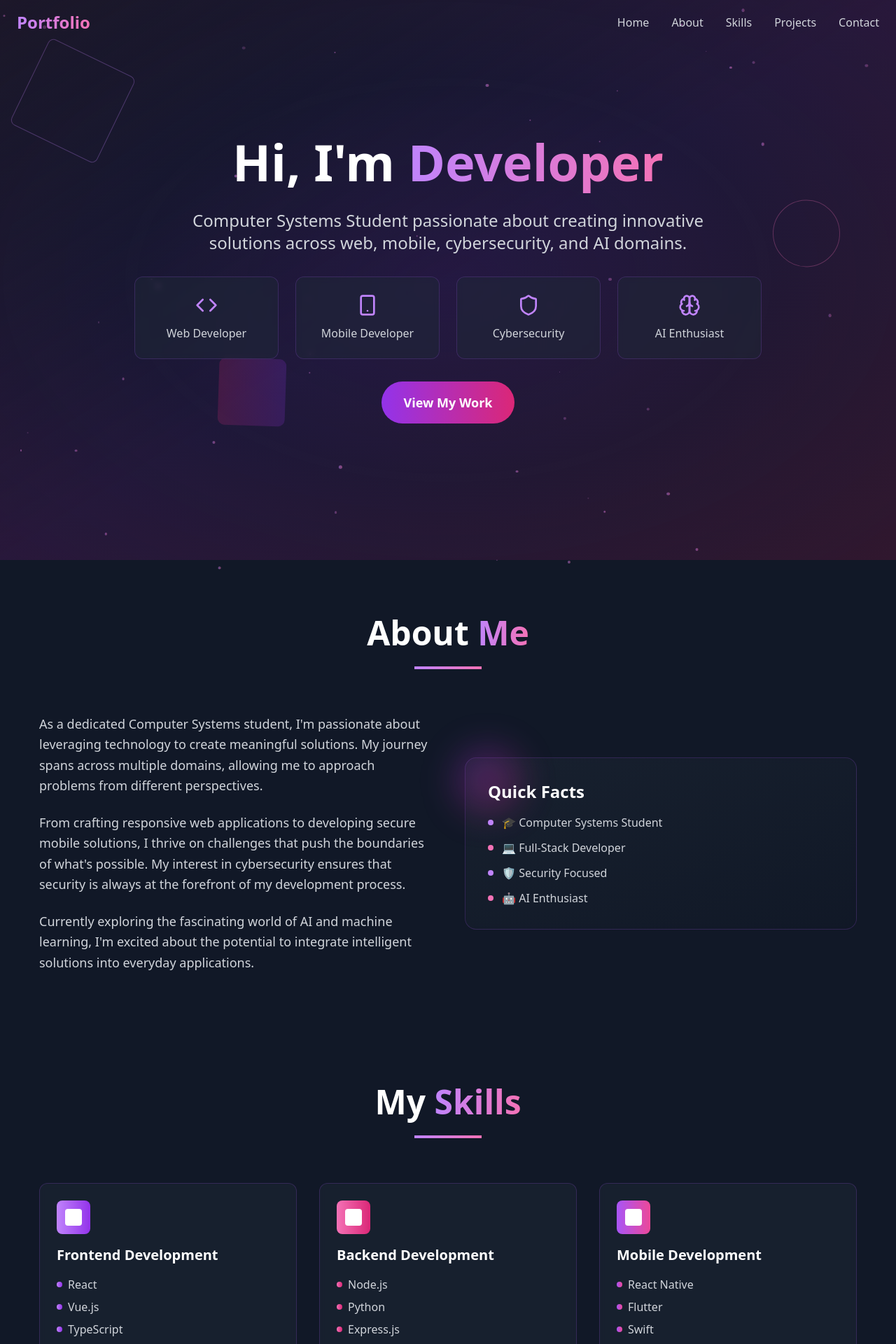
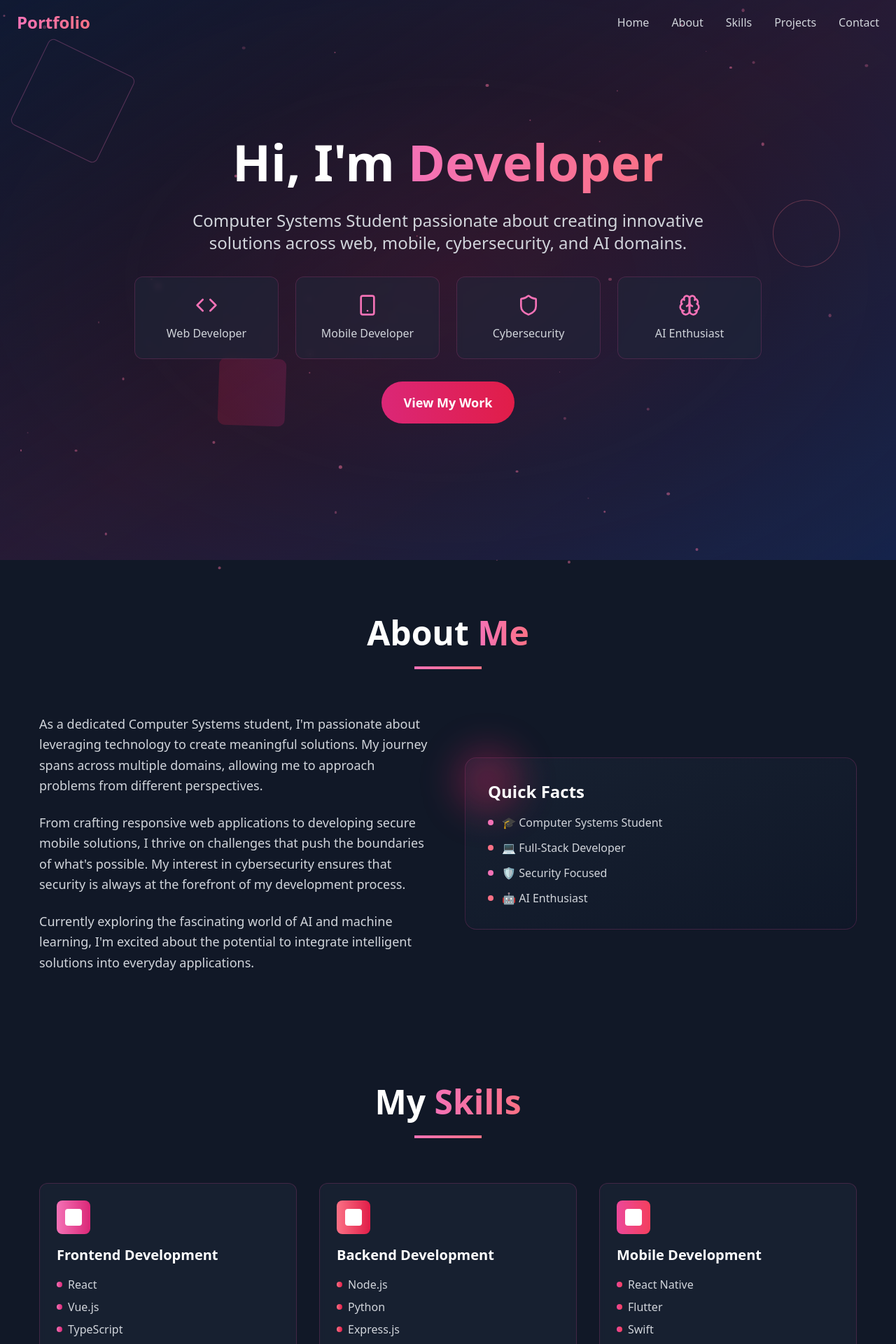
Before and after one commit to MeriemMOKHTARI/mimi-portfolio, a React (Vite) app: page / in a window 1280 px wide. Shown: the top 1920 px of the page at 70% size. Built offline with nearby package versions, Linux system fonts and the light colour scheme.

Commit message:
Refactor: Change color scheme to pink
Change the color scheme from purple to pink.

```diff
--- a/src/components/About.tsx
+++ b/src/components/About.tsx
@@ -19,9 +19,9 @@ const About = () => {
           className="text-center mb-16"
         >
           <h2 className="text-4xl md:text-5xl font-bold text-white mb-6">
-            About <span className="bg-gradient-to-r from-purple-400 to-pink-400 bg-clip-text text-transparent">Me</span>
+            About <span className="bg-gradient-to-r from-pink-400 to-rose-400 bg-clip-text text-transparent">Me</span>
           </h2>
-          <div className="w-24 h-1 bg-gradient-to-r from-purple-400 to-pink-400 mx-auto"></div>
+          <div className="w-24 h-1 bg-gradient-to-r from-pink-400 to-rose-400 mx-auto"></div>
         </motion.div>
 
         <div className="grid md:grid-cols-2 gap-12 items-center">
@@ -53,25 +53,25 @@ const About = () => {
             transition={{ duration: 0.8, delay: 0.4 }}
             className="relative"
           >
-            <div className="relative p-8 bg-gradient-to-br from-gray-800/50 to-gray-900/50 rounded-2xl backdrop-blur-sm border border-purple-500/20">
-              <div className="absolute -top-4 -left-4 w-24 h-24 bg-gradient-to-br from-purple-600/30 to-pink-600/30 rounded-full blur-xl"></div>
+            <div className="relative p-8 bg-gradient-to-br from-slate-800/50 to-slate-900/50 rounded-2xl backdrop-blur-sm border border-pink-500/20">
+              <div className="absolute -top-4 -left-4 w-24 h-24 bg-gradient-to-br from-pink-600/30 to-rose-600/30 rounded-full blur-xl"></div>
               <div className="relative space-y-4">
                 <h3 className="text-2xl font-bold text-white mb-4">Quick Facts</h3>
                 <div className="space-y-3">
                   <div className="flex items-center space-x-3">
-                    <div className="w-2 h-2 bg-purple-400 rounded-full"></div>
+                    <div className="w-2 h-2 bg-pink-400 rounded-full"></div>
                     <span className="text-gray-300">🎓 Computer Systems Student</span>
                   </div>
                   <div className="flex items-center space-x-3">
-                    <div className="w-2 h-2 bg-pink-400 rounded-full"></div>
+                    <div className="w-2 h-2 bg-rose-400 rounded-full"></div>
                     <span className="text-gray-300">💻 Full-Stack Developer</span>
                   </div>
                   <div className="flex items-center space-x-3">
-                    <div className="w-2 h-2 bg-purple-400 rounded-full"></div>
+                    <div className="w-2 h-2 bg-pink-400 rounded-full"></div>
                     <span className="text-gray-300">🛡️ Security Focused</span>
                   </div>
                   <div className="flex items-center space-x-3">
-                    <div className="w-2 h-2 bg-pink-400 rounded-full"></div>
+                    <div className="w-2 h-2 bg-rose-400 rounded-full"></div>
                     <span className="text-gray-300">🤖 AI Enthusiast</span>
                   </div>
                 </div>
--- a/src/components/AnimatedBackground.tsx
+++ b/src/components/AnimatedBackground.tsx
@@ -19,13 +19,13 @@ const AnimatedBackground = () => {
   return (
     <div className="fixed inset-0 z-0">
       {/* Gradient Background */}
-      <div className="absolute inset-0 bg-gradient-to-br from-gray-900 via-purple-900/20 to-pink-900/20" />
+      <div className="absolute inset-0 bg-gradient-to-br from-slate-900 via-pink-900/20 to-blue-900/30" />
 
       {/* Animated Particles */}
       {particles.map((particle) => (
         <motion.div
           key={particle.id}
-          className="absolute rounded-full bg-gradient-to-r from-purple-400 to-pink-400 opacity-20"
+          className="absolute rounded-full bg-gradient-to-r from-pink-400 to-rose-400 opacity-20"
           style={{
             left: `${particle.x}%`,
             top: `${particle.y}%`,
@@ -48,7 +48,7 @@ const AnimatedBackground = () => {
 
       {/* Floating Geometric Shapes */}
       <motion.div
-        className="absolute top-20 left-10 w-32 h-32 border border-purple-400/30 rounded-lg"
+        className="absolute top-20 left-10 w-32 h-32 border border-pink-400/30 rounded-lg"
         animate={{
           rotate: [0, 360],
           scale: [1, 1.1, 1],
@@ -61,7 +61,7 @@ const AnimatedBackground = () => {
       />
 
       <motion.div
-        className="absolute top-1/3 right-20 w-24 h-24 border border-pink-400/30 rounded-full"
+        className="absolute top-1/3 right-20 w-24 h-24 border border-rose-400/30 rounded-full"
         animate={{
           rotate: [360, 0],
           y: [-20, 20, -20],
@@ -74,7 +74,7 @@ const AnimatedBackground = () => {
       />
 
       <motion.div
-        className="absolute bottom-1/4 left-1/4 w-20 h-20 bg-gradient-to-r from-purple-600/20 to-pink-600/20 rounded-lg"
+        className="absolute bottom-1/4 left-1/4 w-20 h-20 bg-gradient-to-r from-pink-600/20 to-rose-600/20 rounded-lg"
         animate={{
           rotate: [0, 180, 360],
           scale: [1, 1.2, 1],
@@ -87,7 +87,7 @@ const AnimatedBackground = () => {
       />
 
       {/* Mesh Gradient Overlay */}
-      <div className="absolute inset-0 bg-[radial-gradient(ellipse_at_center,_var(--tw-gradient-stops))] from-purple-900/10 via-transparent to-pink-900/10" />
+      <div className="absolute inset-0 bg-[radial-gradient(ellipse_at_center,_var(--tw-gradient-stops))] from-pink-900/10 via-transparent to-blue-900/10" />
     </div>
   );
 };
--- a/src/components/Hero.tsx
+++ b/src/components/Hero.tsx
@@ -26,7 +26,7 @@ const Hero = () => {
             transition={{ duration: 0.8, delay: 0.2 }}
           >
             Hi, I'm{" "}
-            <span className="bg-gradient-to-r from-purple-400 to-pink-400 bg-clip-text text-transparent">
+            <span className="bg-gradient-to-r from-pink-400 to-rose-400 bg-clip-text text-transparent">
               Developer
             </span>
           </motion.h1>
@@ -50,13 +50,13 @@ const Hero = () => {
             {roles.map((role, index) => (
               <motion.div
                 key={role.text}
-                className="p-6 rounded-xl bg-gray-800/50 backdrop-blur-sm border border-purple-500/20 hover:border-purple-400/50 transition-all duration-300"
+                className="p-6 rounded-xl bg-slate-800/50 backdrop-blur-sm border border-pink-500/20 hover:border-pink-400/50 transition-all duration-300"
                 whileHover={{ scale: 1.05, y: -5 }}
                 initial={{ opacity: 0, y: 50 }}
                 animate={{ opacity: 1, y: 0 }}
                 transition={{ duration: 0.5, delay: 0.8 + index * 0.1 }}
               >
-                <role.icon className="w-8 h-8 text-purple-400 mx-auto mb-3" />
+                <role.icon className="w-8 h-8 text-pink-400 mx-auto mb-3" />
                 <p className="text-gray-300 font-medium">{role.text}</p>
               </motion.div>
             ))}
@@ -69,7 +69,7 @@ const Hero = () => {
             transition={{ duration: 0.8, delay: 1 }}
           >
             <motion.button
-              className="px-8 py-4 bg-gradient-to-r from-purple-600 to-pink-600 text-white rounded-full font-semibold text-lg hover:shadow-lg hover:shadow-purple-500/25 transition-all duration-300"
+              className="px-8 py-4 bg-gradient-to-r from-pink-600 to-rose-600 text-white rounded-full font-semibold text-lg hover:shadow-lg hover:shadow-pink-500/25 transition-all duration-300"
               whileHover={{ scale: 1.05 }}
               whileTap={{ scale: 0.95 }}
             >
--- a/src/components/Navigation.tsx
+++ b/src/components/Navigation.tsx
@@ -20,13 +20,13 @@ const Navigation = () => {
       initial={{ y: -100 }}
       animate={{ y: 0 }}
       className={`fixed top-0 left-0 right-0 z-50 transition-all duration-300 ${
-        scrolled ? "bg-gray-900/90 backdrop-blur-md shadow-lg" : "bg-transparent"
+        scrolled ? "bg-slate-900/90 backdrop-blur-md shadow-lg" : "bg-transparent"
       }`}
     >
       <div className="container mx-auto px-6 py-4">
         <div className="flex items-center justify-between">
           <motion.div
-            className="text-2xl font-bold bg-gradient-to-r from-purple-400 to-pink-400 bg-clip-text text-transparent"
+            className="text-2xl font-bold bg-gradient-to-r from-pink-400 to-rose-400 bg-clip-text text-transparent"
             whileHover={{ scale: 1.05 }}
           >
             Portfolio
@@ -37,7 +37,7 @@ const Navigation = () => {
               <motion.a
                 key={item}
                 href={`#${item.toLowerCase()}`}
-                className="text-gray-300 hover:text-purple-400 transition-colors duration-300 relative"
+                className="text-gray-300 hover:text-pink-400 transition-colors duration-300 relative"
                 whileHover={{ scale: 1.1 }}
                 initial={{ opacity: 0, y: -20 }}
                 animate={{ opacity: 1, y: 0 }}
@@ -45,7 +45,7 @@ const Navigation = () => {
               >
                 {item}
                 <motion.div
-                  className="absolute -bottom-1 left-0 h-0.5 bg-gradient-to-r from-purple-400 to-pink-400"
+                  className="absolute -bottom-1 left-0 h-0.5 bg-gradient-to-r from-pink-400 to-rose-400"
                   initial={{ width: 0 }}
                   whileHover={{ width: "100%" }}
                   transition={{ duration: 0.3 }}
--- a/src/components/Projects.tsx
+++ b/src/components/Projects.tsx
@@ -14,37 +14,37 @@ const Projects = () => {
       title: "E-Commerce Platform",
       description: "Full-stack e-commerce solution with React, Node.js, and Stripe integration",
       tech: ["React", "Node.js", "MongoDB", "Stripe"],
-      gradient: "from-purple-400 to-pink-400"
+      gradient: "from-pink-400 to-rose-400"
     },
     {
       title: "Mobile Security App",
       description: "React Native app for mobile device security scanning and protection",
       tech: ["React Native", "Cybersecurity", "Firebase"],
-      gradient: "from-pink-400 to-purple-600"
+      gradient: "from-rose-400 to-pink-600"
     },
     {
       title: "AI Chatbot",
       description: "Intelligent chatbot using natural language processing and machine learning",
       tech: ["Python", "TensorFlow", "NLP", "API"],
-      gradient: "from-purple-600 to-pink-400"
+      gradient: "from-pink-600 to-rose-400"
     },
     {
       title: "Web Vulnerability Scanner",
       description: "Automated tool for identifying security vulnerabilities in web applications",
       tech: ["Python", "Security", "OWASP", "CLI"],
-      gradient: "from-pink-600 to-purple-400"
+      gradient: "from-rose-600 to-pink-400"
     },
     {
       title: "Portfolio Dashboard",
       description: "Modern dashboard for tracking cryptocurrency portfolio with real-time data",
       tech: ["Vue.js", "Chart.js", "API", "WebSocket"],
-      gradient: "from-purple-500 to-pink-500"
+      gradient: "from-pink-500 to-rose-500"
     },
     {
       title: "Smart Home IoT",
       description: "IoT solution for smart home automation with mobile app control",
       tech: ["Arduino", "Flutter", "Firebase", "IoT"],
-      gradient: "from-pink-500 to-purple-500"
+      gradient: "from-rose-500 to-pink-500"
     }
   ];
 
@@ -59,9 +59,9 @@ const Projects = () => {
           className="text-center mb-16"
         >
           <h2 className="text-4xl md:text-5xl font-bold text-white mb-6">
-            Featured <span className="bg-gradient-to-r from-purple-400 to-pink-400 bg-clip-text text-transparent">Projects</span>
+            Featured <span className="bg-gradient-to-r from-pink-400 to-rose-400 bg-clip-text text-transparent">Projects</span>
           </h2>
-          <div className="w-24 h-1 bg-gradient-to-r from-purple-400 to-pink-400 mx-auto"></div>
+          <div className="w-24 h-1 bg-gradient-to-r from-pink-400 to-rose-400 mx-auto"></div>
         </motion.div>
 
         <div className="grid md:grid-cols-2 lg:grid-cols-3 gap-8">
@@ -71,7 +71,7 @@ const Projects = () => {
               initial={{ opacity: 0, y: 50 }}
               animate={inView ? { opacity: 1, y: 0 } : {}}
               transition={{ duration: 0.6, delay: index * 0.1 }}
-              className="group relative overflow-hidden rounded-xl bg-gray-800/50 backdrop-blur-sm border border-purple-500/20 hover:border-purple-400/50 transition-all duration-300"
+              className="group relative overflow-hidden rounded-xl bg-slate-800/50 backdrop-blur-sm border border-pink-500/20 hover:border-pink-400/50 transition-all duration-300"
               whileHover={{ scale: 1.02, y: -5 }}
             >
               <div className={`absolute inset-0 bg-gradient-to-br ${project.gradient} opacity-0 group-hover:opacity-10 transition-opacity duration-300`}></div>
@@ -81,7 +81,7 @@ const Projects = () => {
                   <div className="w-6 h-6 bg-white rounded-sm"></div>
                 </div>
 
-                <h3 className="text-xl font-bold text-white mb-3 group-hover:text-purple-300 transition-colors duration-300">
+                <h3 className="text-xl font-bold text-white mb-3 group-hover:text-pink-300 transition-colors duration-300">
                   {project.title}
                 </h3>
 
@@ -93,7 +93,7 @@ const Projects = () => {
                   {project.tech.map((tech) => (
                     <span
                       key={tech}
-                      className="px-3 py-1 text-sm bg-gray-700/50 text-purple-300 rounded-full border border-purple-500/30"
+                      className="px-3 py-1 text-sm bg-slate-700/50 text-pink-300 rounded-full border border-pink-500/30"
                     >
                       {tech}
                     </span>
@@ -102,7 +102,7 @@ const Projects = () => {
 
                 <div className="flex space-x-4">
                   <motion.button
-                    className="flex items-center space-x-2 text-purple-400 hover:text-purple-300 transition-colors duration-300"
+                    className="flex items-center space-x-2 text-pink-400 hover:text-pink-300 transition-colors duration-300"
                     whileHover={{ scale: 1.05 }}
                     whileTap={{ scale: 0.95 }}
                   >
@@ -110,7 +110,7 @@ const Projects = () => {
                     <span>Code</span>
                   </motion.button>
                   <motion.button
-                    className="flex items-center space-x-2 text-pink-400 hover:text-pink-300 transition-colors duration-300"
+                    className="flex items-center space-x-2 text-rose-400 hover:text-rose-300 transition-colors duration-300"
                     whileHover={{ scale: 1.05 }}
                     whileTap={{ scale: 0.95 }}
                   >
--- a/src/components/Skills.tsx
+++ b/src/components/Skills.tsx
@@ -12,32 +12,32 @@ const Skills = () => {
     {
       title: "Frontend Development",
       skills: ["React", "Vue.js", "TypeScript", "Tailwind CSS", "Next.js"],
-      color: "from-purple-400 to-purple-600"
+      color: "from-pink-400 to-pink-600"
     },
     {
       title: "Backend Development",
       skills: ["Node.js", "Python", "Express.js", "MongoDB", "PostgreSQL"],
-      color: "from-pink-400 to-pink-600"
+      color: "from-rose-400 to-rose-600"
     },
     {
       title: "Mobile Development",
       skills: ["React Native", "Flutter", "Swift", "Kotlin", "Firebase"],
-      color: "from-purple-500 to-pink-500"
+      color: "from-pink-500 to-rose-500"
     },
     {
       title: "Cybersecurity",
       skills: ["Penetration Testing", "Network Security", "OWASP", "Cryptography"],
-      color: "from-pink-500 to-purple-500"
+      color: "from-rose-500 to-pink-500"
     },
     {
       title: "AI & Machine Learning",
       skills: ["TensorFlow", "PyTorch", "Computer Vision", "NLP", "Data Science"],
-      color: "from-purple-600 to-pink-400"
+      color: "from-pink-600 to-rose-400"
     },
     {
       title: "Tools & Technologies",
       skills: ["Git", "Docker", "AWS", "Linux", "CI/CD"],
-      color: "from-pink-600 to-purple-400"
+      color: "from-rose-600 to-pink-400"
     }
   ];
 
@@ -52,9 +52,9 @@ const Skills = () => {
           className="text-center mb-16"
         >
           <h2 className="text-4xl md:text-5xl font-bold text-white mb-6">
-            My <span className="bg-gradient-to-r from-purple-400 to-pink-400 bg-clip-text text-transparent">Skills</span>
+            My <span className="bg-gradient-to-r from-pink-400 to-rose-400 bg-clip-text text-transparent">Skills</span>
           </h2>
-          <div className="w-24 h-1 bg-gradient-to-r from-purple-400 to-pink-400 mx-auto"></div>
+          <div className="w-24 h-1 bg-gradient-to-r from-pink-400 to-rose-400 mx-auto"></div>
         </motion.div>
 
         <div className="grid md:grid-cols-2 lg:grid-cols-3 gap-8">
@@ -64,7 +64,7 @@ const Skills = () => {
               initial={{ opacity: 0, y: 50 }}
               animate={inView ? { opacity: 1, y: 0 } : {}}
               transition={{ duration: 0.6, delay: index * 0.1 }}
-              className="p-6 rounded-xl bg-gray-800/50 backdrop-blur-sm border border-purple-500/20 hover:border-purple-400/50 transition-all duration-300 group"
+              className="p-6 rounded-xl bg-slate-800/50 backdrop-blur-sm border border-pink-500/20 hover:border-pink-400/50 transition-all duration-300 group"
               whileHover={{ scale: 1.02, y: -5 }}
             >
               <div className={`w-12 h-12 rounded-lg bg-gradient-to-r ${category.color} mb-4 flex items-center justify-center group-hover:scale-110 transition-transform duration-300`}>
```
